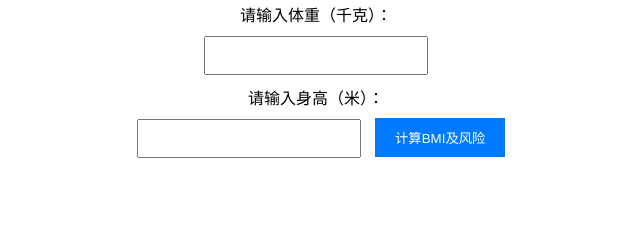
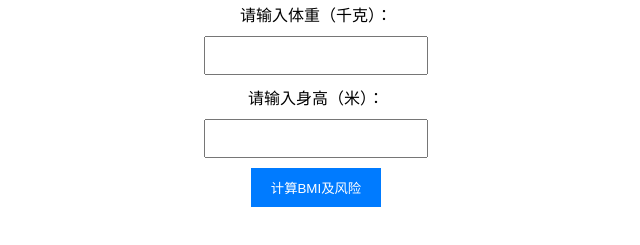
Before and after one commit to Duke-diqingqiu/Duke-diqingqiu.github.io, a plain HTML site: page index.html in a window 1280 px wide. Shown: the part 87-332 px from the top of the page, without its empty margins (324-964 px from the left). Drawn offline with Linux system fonts and the light colour scheme.

Commit message:
Update index.html

```diff
--- a/index.html
+++ b/index.html
@@ -37,7 +37,7 @@
     <label for="weight">请输入体重（千克）：</label><br>
     <input type="number" id="weight" required><br>
     <label for="height">请输入身高（米）：</label><br>
-    <input type="number" id="height" required>
+    <input type="number" id="height" required><br>
     <button onclick="calculateBMIAndRisk()">计算BMI及风险</button>
     <p id="result"></p>
 
```
